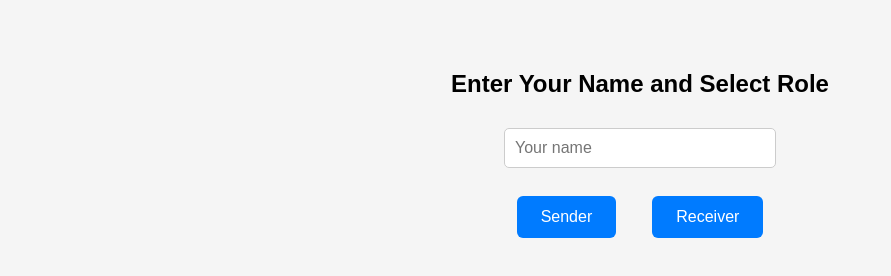
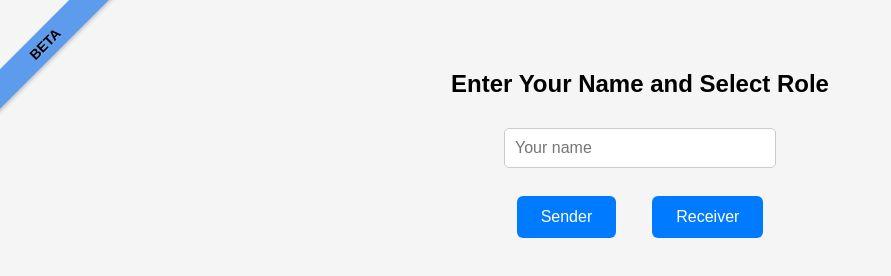
Before and after one commit to PatelPranshu/Blinkdrop, a website: page public/index.html in a window 1280 px wide. Shown: the whole page, without its empty margins (0-891 px from the left). Drawn offline with Linux system fonts and the light colour scheme.

Commit message:
3.1.1 beta version

```diff
--- a/public/index.html
+++ b/public/index.html
@@ -50,6 +50,7 @@
   </style>
 </head>
 <body>
+    <div class="beta-ribbon">BETA</div>
   <h2>Enter Your Name and Select Role</h2>
 
   <input type="text" id="userName" placeholder="Your name" />
--- a/public/style.css
+++ b/public/style.css
@@ -4,6 +4,7 @@ body {
   padding: 2rem;
   text-align: center;
   margin: 0;
+  overflow-x: hidden;
 }
 
 h2 {
@@ -79,3 +80,25 @@ a button, #downloadAllBtn {
 a button:hover, #downloadAllBtn:hover {
   background-color: darkgreen;
 }
+
+
+.beta-ribbon {
+  /* Basic Styling */
+  width: 180px;
+  background: #5D9CEC; /* A blue similar to your image */
+  color: #000;
+  text-align: center;
+  font-family: sans-serif;
+  font-weight: bold;
+  font-size: 14px;
+  line-height: 2; /* Creates vertical spacing for the text */
+  text-shadow: 0 1px 1px rgba(255,255,255,0.2); /* Adds a subtle highlight to text */
+  box-shadow: 0 2px 4px rgba(0,0,0,0.2); /* Adds a drop shadow to the ribbon */
+
+  /* Positioning and Rotation */
+  position: absolute;
+  z-index: 9999; /* Ensures the ribbon is on top of other content */
+  top: 30px;      /* Adjust to move vertically */
+  left: -45px;     /* Adjust to move horizontally */
+  transform: rotate(-45deg); /* The magic that creates the diagonal angle */
+}
```
Also changed, not shown: public/admin.html (+1 -0 lines), public/receiver.html (+1 -0 lines), public/sender.html (+1 -0 lines).
